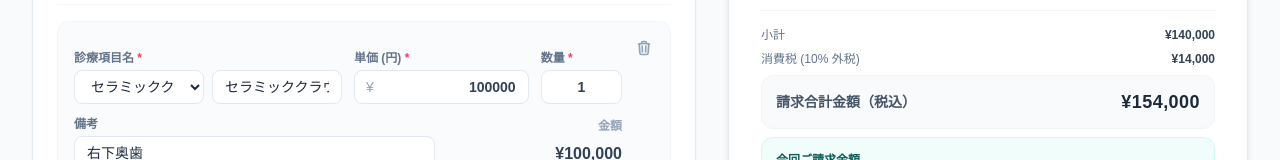
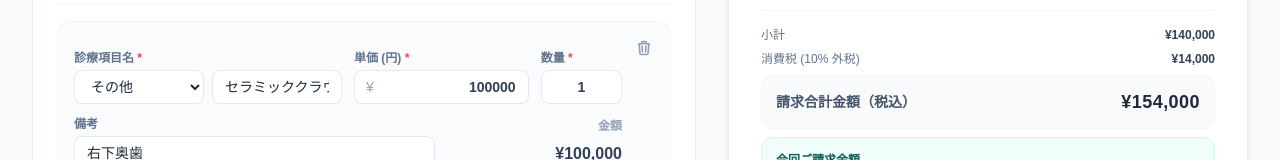
Before and after one commit to oya0715/YDC, a React (Vite) app: page / in a window 1280 px wide. Shown: the part 567-727 px from the top of the page. Built offline with nearby package versions, Linux system fonts and the light colour scheme.

Commit message:
Update presets with comprehensive dental price list in TreatmentItems.tsx

```diff
--- a/src/components/TreatmentItems.tsx
+++ b/src/components/TreatmentItems.tsx
@@ -7,12 +7,69 @@ interface TreatmentItemsProps {
 }
 
 const PRESETS = [
-  { name: "セラミッククラウン", price: 100000 },
-  { name: "ホワイトニング", price: 30000 },
-  { name: "インプラント", price: 350000 },
-  { name: "矯正治療", price: 800000 },
-  { name: "メンテナンス", price: 5000 },
-  { name: "その他", price: 0 }
+  // 補綴
+  { category: "補綴", name: "ハイブリッドIn", price: 30000 },
+  { category: "補綴", name: "セラミックIn／ジルコニアIn", price: 50000 },
+  { category: "補綴", name: "フルジルコニアcr", price: 100000 },
+  { category: "補綴", name: "オールセラミック", price: 120000 },
+  { category: "補綴", name: "ジルコニアセラミック", price: 140000 },
+  { category: "補綴", name: "MB", price: 80000 },
+  { category: "補綴", name: "ラミネートベニア", price: 100000 },
+
+  // ホワイトニング
+  { category: "ホワイトニング", name: "ホームホワイトニング", price: 23000 },
+  { category: "ホワイトニング", name: "ジェル追加", price: 3000 },
+  { category: "ホワイトニング", name: "オフィスホワイトニング", price: 20000 },
+  { category: "ホワイトニング", name: "デュアルホワイトニング", price: 53000 },
+  { category: "ホワイトニング", name: "ウォーキングブリーチ", price: 10000 },
+  { category: "ホワイトニング", name: "GAMピーリング", price: 6000 },
+
+  // インプラント
+  { category: "インプラント", name: "フィクスチャー", price: 300000 },
+  { category: "インプラント", name: "上部構造", price: 100000 },
+  { category: "インプラント", name: "GBR", price: 50000 },
+  { category: "インプラント", name: "ソケットリフト", price: 100000 },
+  { category: "インプラント", name: "サイナスリフト", price: 200000 },
+  { category: "インプラント", name: "プロビ", price: 10000 },
+  { category: "インプラント", name: "フレーム", price: 100000 },
+  { category: "インプラント", name: "ガイド", price: 100000 },
+  { category: "インプラント", name: "内冠", price: 100000 },
+  { category: "インプラント", name: "ロケーター", price: 80000 },
+  { category: "インプラント", name: "コバルト床（インプラント）", price: 200000 },
+  { category: "インプラント", name: "チタン床（インプラント）", price: 300000 },
+
+  // DEN
+  { category: "DEN", name: "ノンクラスプ（1本）", price: 80000 },
+  { category: "DEN", name: "ノンクラスプ（2本）", price: 100000 },
+  { category: "DEN", name: "ノンクラスプ（両側full）", price: 200000 },
+  { category: "DEN", name: "コバルト床（片面）", price: 200000 },
+  { category: "DEN", name: "チタン床（片面）", price: 300000 },
+
+  // 矯正
+  { category: "矯正", name: "インビザ拡大床", price: 250000 },
+  { category: "矯正", name: "ハイラックス", price: 200000 },
+  { category: "矯正", name: "リンガルアーチ", price: 150000 },
+  { category: "矯正", name: "フェイスマスク", price: 18000 },
+  { category: "矯正", name: "プレオルソ", price: 50000 },
+  { category: "矯正", name: "バンドループ", price: 50000 },
+  { category: "矯正", name: "2by4 (片顎)", price: 100000 },
+  { category: "矯正", name: "3by6 (片顎)", price: 150000 },
+  { category: "矯正", name: "ブラケット1つ", price: 25000 },
+  { category: "矯正", name: "ワイヤー矯正", price: 890000 },
+  { category: "矯正", name: "インビザ", price: 890000 },
+  { category: "矯正", name: "インビザ（ファースト）", price: 600000 },
+  { category: "矯正", name: "アンカー1本", price: 30000 },
+  { category: "矯正", name: "シュミレーション", price: 30000 },
+  { category: "矯正", name: "片顎矯正", price: 450000 },
+  { category: "矯正", name: "前歯矯正", price: 300000 },
+
+  // その他
+  { category: "その他", name: "ボツリヌス", price: 30000 },
+  { category: "その他", name: "レングス", price: 50000 },
+  { category: "その他", name: "IP full 自費BP", price: 9000 },
+  { category: "その他", name: "半年以内BP再製", price: 15000 },
+  { category: "その他", name: "自費メンテ", price: 3000 },
+  { category: "その他", name: "その他", price: 0 }
 ];
 
 export const TreatmentItems: React.FC<TreatmentItemsProps> = ({ items, onChange }) => {
@@ -55,6 +112,8 @@ export const TreatmentItems: React.FC<TreatmentItemsProps> = ({ items, onChange
     return `¥${amount.toLocaleString('ja-JP')}`;
   };
 
+  const categories = Array.from(new Set(PRESETS.map(p => p.category)));
+
   return (
     <div className="bg-white rounded-2xl border border-slate-200/80 p-6 shadow-sm space-y-4">
       <div className="flex items-center justify-between pb-3 border-b border-slate-100">
@@ -70,7 +129,7 @@ export const TreatmentItems: React.FC<TreatmentItemsProps> = ({ items, onChange
           onClick={handleAddItem}
           className="inline-flex items-center px-3 py-1.5 text-xs font-bold rounded-lg text-clinic-600 bg-clinic-50 hover:bg-clinic-100 active:bg-clinic-200 transition-all gap-1"
         >
-          <svg xmlns="http://www.w3.org/2000/svg" fill="none" viewBox="0 0 24 24" strokeWidth="2.5" stroke="currentColor" className="w-3.5 h-3.5">
+          <svg xmlns="http://www.w3.org/2000/svg" fill="none" viewBox="0 0 24 24" stroke-width="2.5" stroke="currentColor" className="w-3.5 h-3.5">
             <path strokeLinecap="round" strokeLinejoin="round" d="M12 4.5v15m7.5-7.5h-15" />
           </svg>
           ＋項目を追加
@@ -87,7 +146,7 @@ export const TreatmentItems: React.FC<TreatmentItemsProps> = ({ items, onChange
               className="absolute top-3 right-3 text-slate-400 hover:text-rose-500 p-1.5 rounded-lg hover:bg-rose-50 transition-colors"
               title="この項目を削除"
             >
-              <svg xmlns="http://www.w3.org/2000/svg" fill="none" viewBox="0 0 24 24" strokeWidth="2.5" stroke="currentColor" className="w-4 h-4">
+              <svg xmlns="http://www.w3.org/2000/svg" fill="none" viewBox="0 0 24 24" stroke-width="2.5" stroke="currentColor" className="w-4 h-4">
                 <path strokeLinecap="round" strokeLinejoin="round" d="m14.74 9-.346 9m-4.788 0L9.26 9m9.968-3.21c.342.052.682.107 1.022.166m-1.022-.165L18.16 19.673a2.25 2.25 0 0 1-2.244 2.077H8.084a2.25 2.25 0 0 1-2.244-2.077L4.772 5.79m14.456 0a48.108 48.108 0 0 0-3.478-.397m-12 .562c.34-.059.68-.114 1.022-.165m0 0a48.11 48.11 0 0 1 3.478-.397m7.5 0v-.916c0-1.18-.91-2.164-2.09-2.201a51.964 51.964 0 0 0-3.32 0c-1.18.037-2.09 1.022-2.09 2.201v.916m7.5 0a48.667 48.667 0 0 0-7.5 0" />
               </svg>
             </button>
@@ -101,10 +160,14 @@ export const TreatmentItems: React.FC<TreatmentItemsProps> = ({ items, onChange
                   <select
                     value={PRESETS.some(p => p.name === item.name) ? item.name : "その他"}
                     onChange={e => handleUpdateItem(item.id, { name: e.target.value })}
-                    className="w-1/2 px-3 py-1.5 border border-slate-200 rounded-lg text-sm bg-white focus:outline-none focus:ring-2 focus:ring-clinic-500 focus:border-clinic-500"
+                    className="w-1/2 px-3 py-1.5 border border-slate-200 rounded-lg text-sm bg-white focus:outline-none focus:ring-2 focus:ring-clinic-500"
                   >
-                    {PRESETS.map(preset => (
-                      <option key={preset.name} value={preset.name}>{preset.name}</option>
+                    {categories.map(cat => (
+                      <optgroup key={cat} label={cat}>
+                        {PRESETS.filter(p => p.category === cat).map(preset => (
+                          <option key={preset.name} value={preset.name}>{preset.name}</option>
+                        ))}
+                      </optgroup>
                     ))}
                   </select>
                   <input
```
